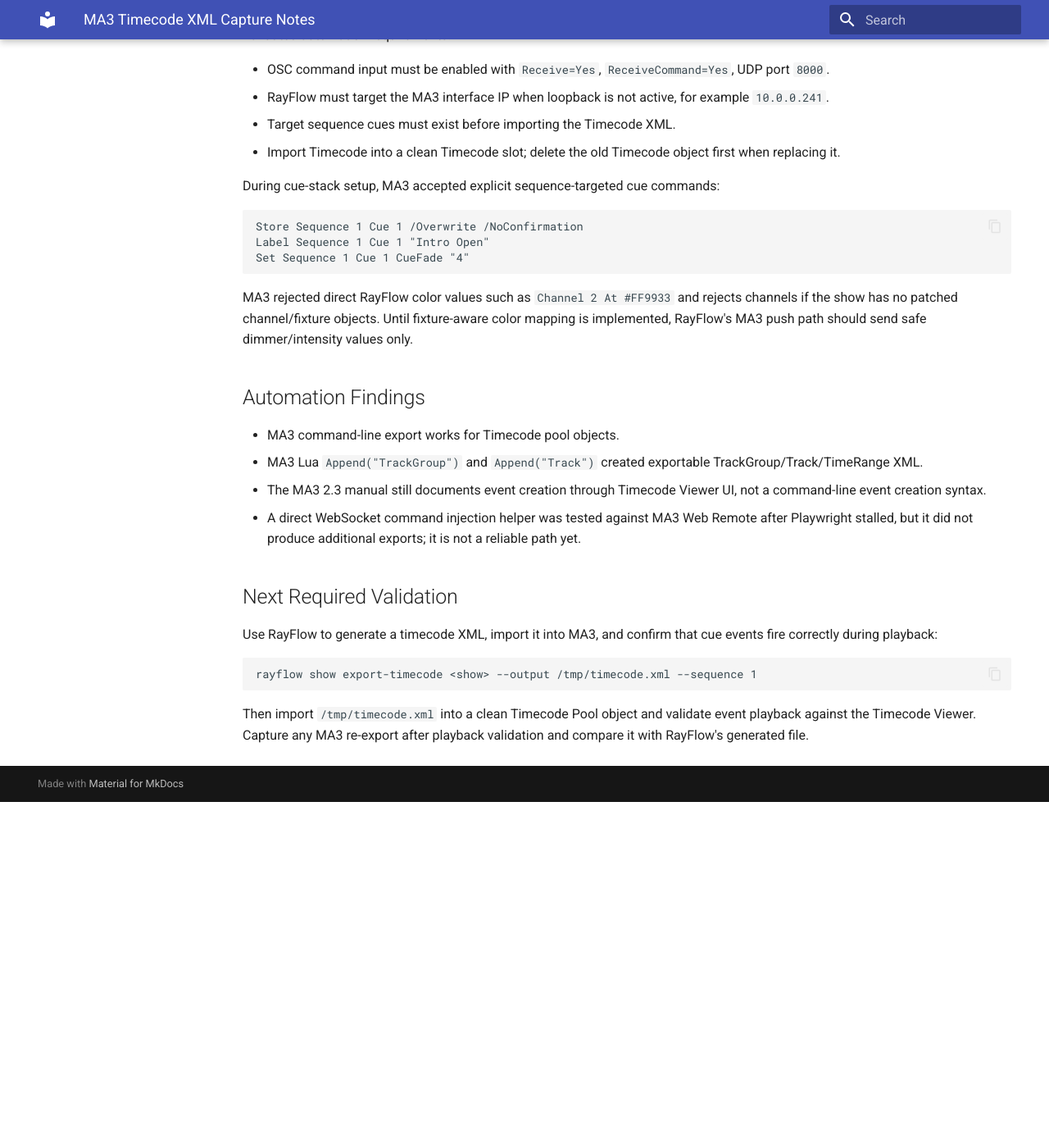
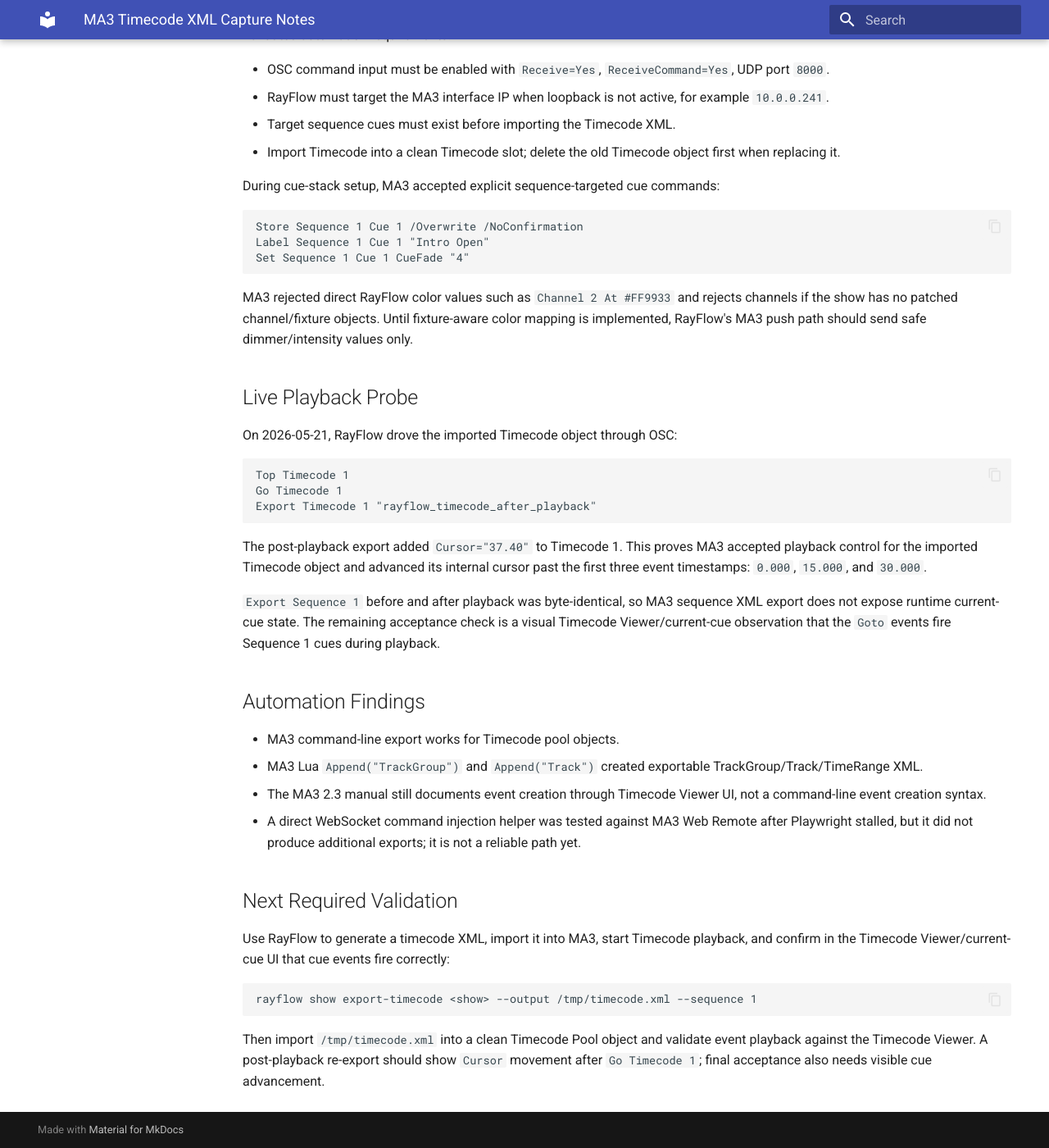
Before and after one commit to connorkitchings/rayflow, an MkDocs documentation site: the page built from docs/research/ma3_timecode_xml_2_3_2.md, in a window 1280 px wide and 1400 px high, scrolled down 3855 px. Shown: the whole window at 82% size. Built offline with MkDocs 1.6.1 and Material for MkDocs 9.7.7, drawn with Linux system fonts in a browser that asks for light colours; before the commit the page ends 4833 px from its top, so only the background shows below that.

Commit message:
docs: record ma3 timecode playback probe

````diff
--- a/docs/research/ma3_timecode_xml_2_3_2.md
+++ b/docs/research/ma3_timecode_xml_2_3_2.md
@@ -170,6 +170,26 @@
 
 MA3 rejected direct RayFlow color values such as `Channel 2 At #FF9933` and rejects channels if the show has no patched channel/fixture objects. Until fixture-aware color mapping is implemented, RayFlow's MA3 push path should send safe dimmer/intensity values only.
 
+## Live Playback Probe
+
+On 2026-05-21, RayFlow drove the imported Timecode object through OSC:
+
+```text
+Top Timecode 1
+Go Timecode 1
+Export Timecode 1 "rayflow_timecode_after_playback"
+```
+
+The post-playback export added `Cursor="37.40"` to Timecode 1. This proves
+MA3 accepted playback control for the imported Timecode object and advanced its
+internal cursor past the first three event timestamps: `0.000`, `15.000`, and
+`30.000`.
+
+`Export Sequence 1` before and after playback was byte-identical, so MA3
+sequence XML export does not expose runtime current-cue state. The remaining
+acceptance check is a visual Timecode Viewer/current-cue observation that the
+`Goto` events fire Sequence 1 cues during playback.
+
 ## Automation Findings
 
 - MA3 command-line export works for Timecode pool objects.
@@ -179,10 +199,10 @@
 
 ## Next Required Validation
 
-Use RayFlow to generate a timecode XML, import it into MA3, and confirm that cue events fire correctly during playback:
+Use RayFlow to generate a timecode XML, import it into MA3, start Timecode playback, and confirm in the Timecode Viewer/current-cue UI that cue events fire correctly:
 
 ```text
 rayflow show export-timecode <show> --output /tmp/timecode.xml --sequence 1
 ```
 
-Then import `/tmp/timecode.xml` into a clean Timecode Pool object and validate event playback against the Timecode Viewer. Capture any MA3 re-export after playback validation and compare it with RayFlow's generated file.
+Then import `/tmp/timecode.xml` into a clean Timecode Pool object and validate event playback against the Timecode Viewer. A post-playback re-export should show `Cursor` movement after `Go Timecode 1`; final acceptance also needs visible cue advancement.
````
Also changed, not shown: .agent/CONTEXT.md (+4 -1 lines), docs/implementation_schedule.md (+4 -4 lines), session_logs/05-21-2026/1 - Consolidation Reset Wrap-Up.md (+30 -5 lines).
